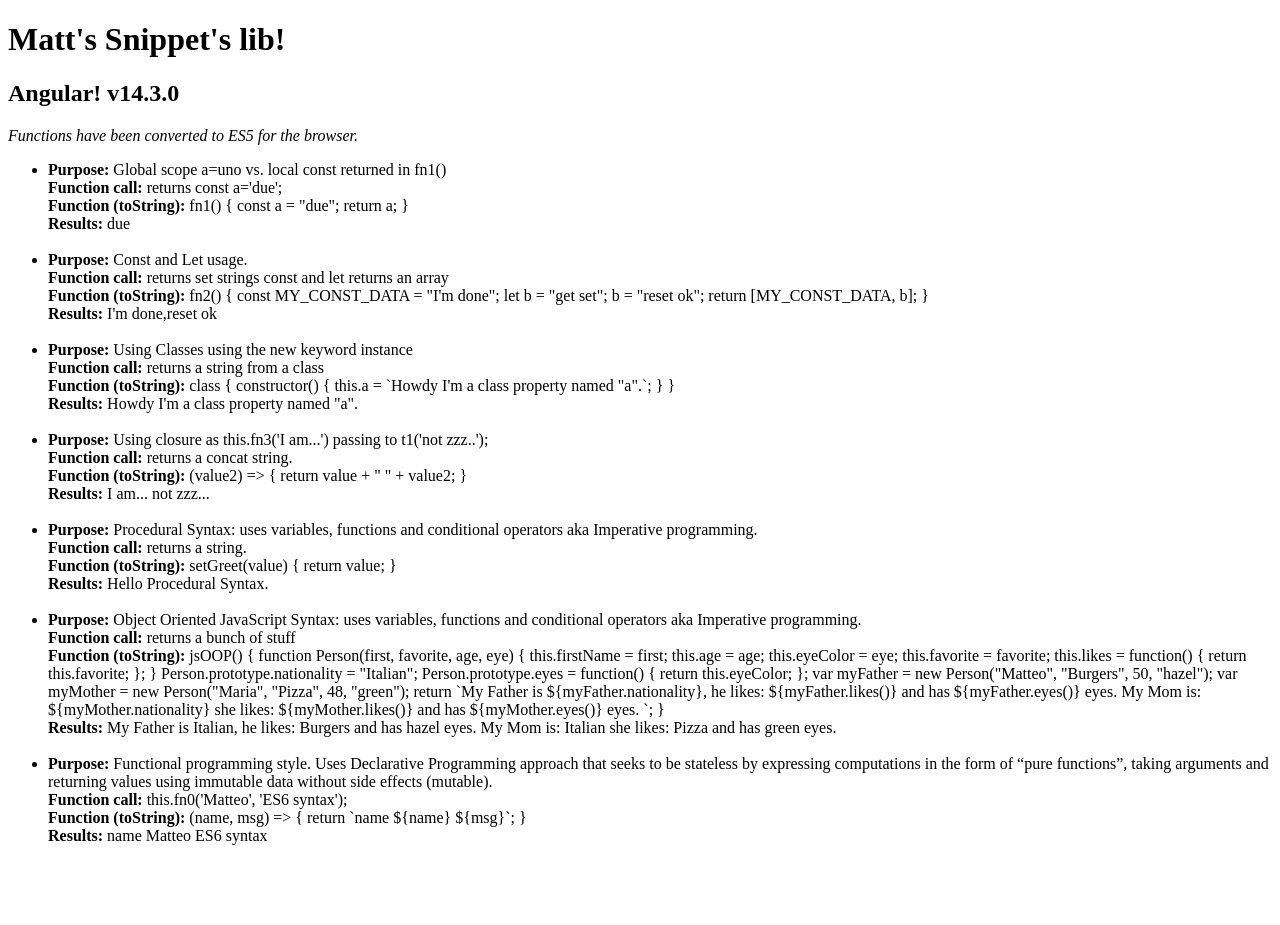
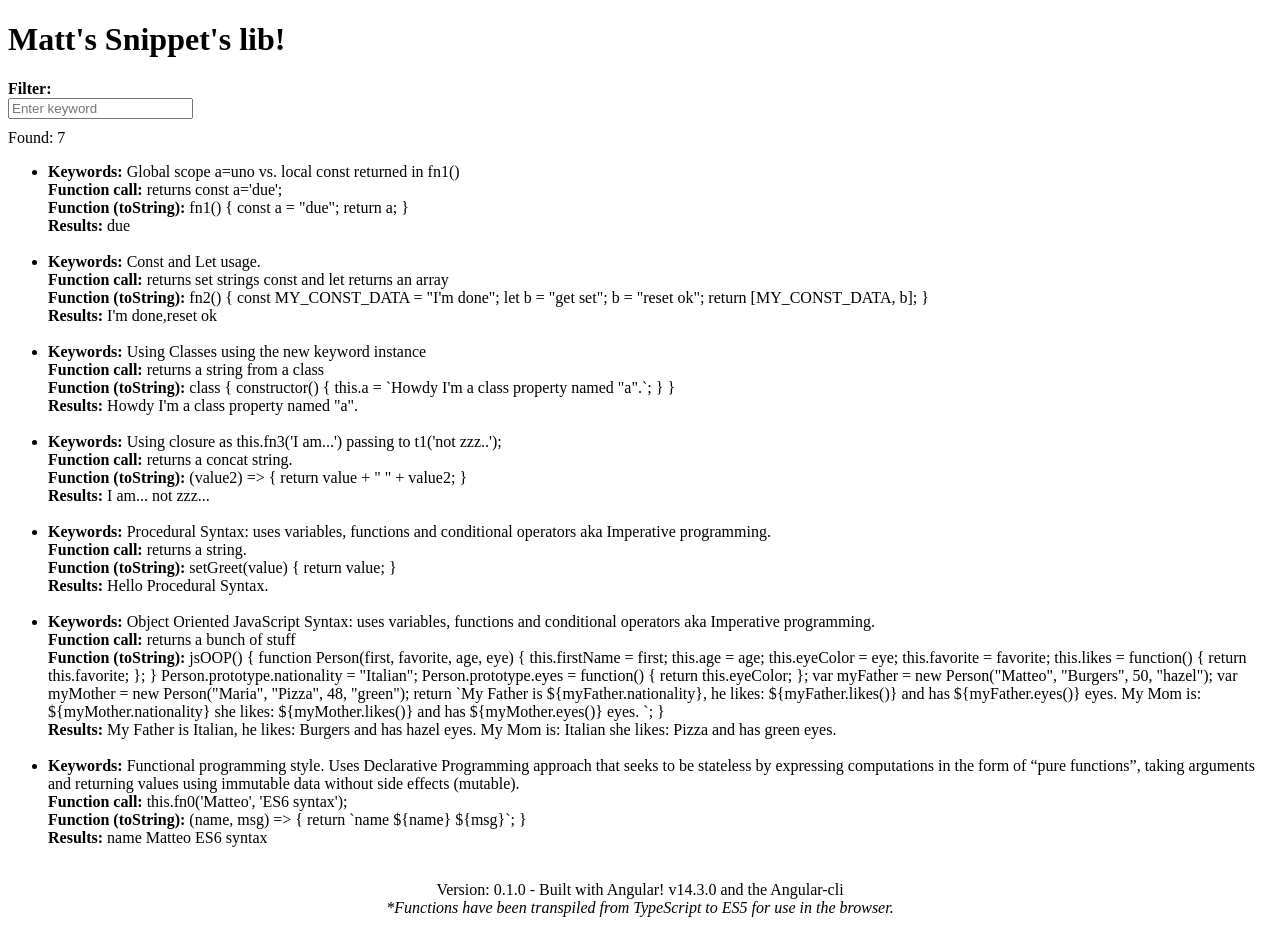
Before and after one commit to MatteoNY/miosnippets, an Angular app: page / in a window 1280 px wide. Before the commit the page ends 879 px from the top, so only its background shows below. Built offline with nearby package versions, Linux system fonts and the light colour scheme.

Commit message:
add filter feature

```diff
--- a/src/app/snipset/snipset.component.html
+++ b/src/app/snipset/snipset.component.html
@@ -1,20 +1,39 @@
-<div>
-    <h2>{{mioVersion}}</h2>
-    <!--<h4>Hello ES6 {{nameES6}}</h4>
-    <h5>Scope {{sco | json}}</h5>-->
+<article>
+    <div class="container-fluid">
+
+        <div style="margin-left: 0px;">
+            <div class="form-group row">
+                <label for="search-input" class="col-md-1 col-sm-2 col-form-label"><strong>Filter:</strong></label>
+                <div class="col-md-3 col-lg-4 col-sm-3 col-xs-1" style="margin-bottom: 10px;">
+                    <input #searchText class="form-control" type="text" placeholder="Enter keyword" id="search-input" (keyup)="onSearch(searchText.value)">
+                </div>
+
+            </div>
+            <div class="row">
+                <div class="col-5">
+                    Found: {{filteredItems.length}}
+                    <span *ngIf="filteredItems.length===0"> - no records found.</span>
+                </div>
+            </div>
+        </div>
 
     </div>
 
-<span>
-  <em>Functions have been converted to ES5 for the browser.</em>
-</span>
+
 
     <ul>
-    <li *ngFor="let item of sco; let i = index;" #listItems>
-        <div><strong>Purpose:</strong> {{item.purpose}}</div>
+        <li *ngFor="let item of filteredItems; let i = index;" #listItems>
+            <div><strong>Keywords:</strong> {{item.purpose}}</div>
             <div><strong>Function call:</strong> {{item.parms}}</div>
             <div><strong>Function (toString):</strong> {{item.fn}}</div>
             <div><strong>Results:</strong> {{item.res}}</div>
             <br/>
         </li>
     </ul>
+</article>
+<footer align="center">
+    <div>Version: 0.1.0 - Built with {{mioVersion}} and the Angular-cli</div>
+    <span>
+  <em> *Functions have been transpiled from TypeScript to ES5 for use in the browser.</em>
+</span>
+</footer>
--- a/src/app/snipset/snipset.component.ts
+++ b/src/app/snipset/snipset.component.ts
@@ -1,5 +1,27 @@
 import { Component, OnInit, VERSION } from '@angular/core';
+import { Observable } from 'rxjs/Observable';
+import { Subscription } from 'rxjs/Subscription';
+import "rxjs/Rx";
+import { Subject } from "rxjs/Subject";
+import { Observer } from "rxjs/Observer";
+import 'rxjs/add/operator/map';
+import 'rxjs/add/operator/catch';
+import 'rxjs/add/operator/toPromise';
+import 'rxjs/add/operator/do';
+import 'rxjs/add/operator/take';
+import 'rxjs/add/operator/filter';
+import 'rxjs/add/operator/debounceTime';
+
+
 import { Newbie } from './newbie.class';
+
+export interface IfunItems {
+    purpose: string;
+    res?: any;
+    fn?: string;
+    parms?: string;
+}
+
 
 @Component({
   selector: 'app-snipset',
@@ -8,17 +30,52 @@ import { Newbie } from './newbie.class';
 })
 export class SnipsetComponent implements OnInit {
 
-  name: string;
-  mioVersion: string;
-  nameES6: string;
-  sco: any[] = [];
-  a = 'uno';
-  b = 0;
+  public name: string;
+  public mioVersion: string;
+  public nameES6: string;
+  public sco: IfunItems[] = [];
+  public a = 'uno';
+  public b = 0;
+
+  private filteredItems: IfunItems[] = [];
   private hello = 'hello';
 
   constructor() {
     this.mioVersion = `Angular! v${VERSION.full}`;
   }
+  // main program functions
+
+  onSearch(search: string): void {
+    // case-insensitive search
+    const tryName = this.filterOnCol('purpose', search);
+
+  }
+
+  filterOnCol(colName, search): number {
+    const mioSearchTxt = search.toLocaleLowerCase();
+
+    switch (colName) {
+      case 'purpose':
+        this.filteredItems = this.getData()
+             .filter((res) => res.purpose.toLowerCase().includes(mioSearchTxt));
+        break;
+
+      default:
+        console.error('Error: sort column not found!');
+    }
+
+    return this.filteredItems.length;
+  }
+
+  private getData():IfunItems[] {
+
+     return  this.sco;
+  }
+
+  // ./end of main functions
+
+
+  // functions for snippets
   ngOnInit() {
 
     // ******
@@ -85,7 +142,7 @@ this.sco.push(
         parms: `this.fn0('Matteo', 'ES6 syntax');`
       });
 
-
+this.filteredItems = this.getData();
     // end of demo calls
   }
 
@@ -147,20 +204,20 @@ this.sco.push(
 
   // OOP
 
-jsOOP():string {
+  jsOOP(): string {
 
     function Person(first, favorite, age, eye) {
       this.firstName = first;
       this.age = age;
       this.eyeColor = eye;
       this.favorite = favorite;
-    this.likes = function() {
+      this.likes = function () {
         return this.favorite;
       };
     }
 
     Person.prototype.nationality = "Italian";
-Person.prototype.eyes = function() {
+    Person.prototype.eyes = function () {
       return this.eyeColor;
     };
 
```
Lines whose indentation alone changed are shown as unchanged.
